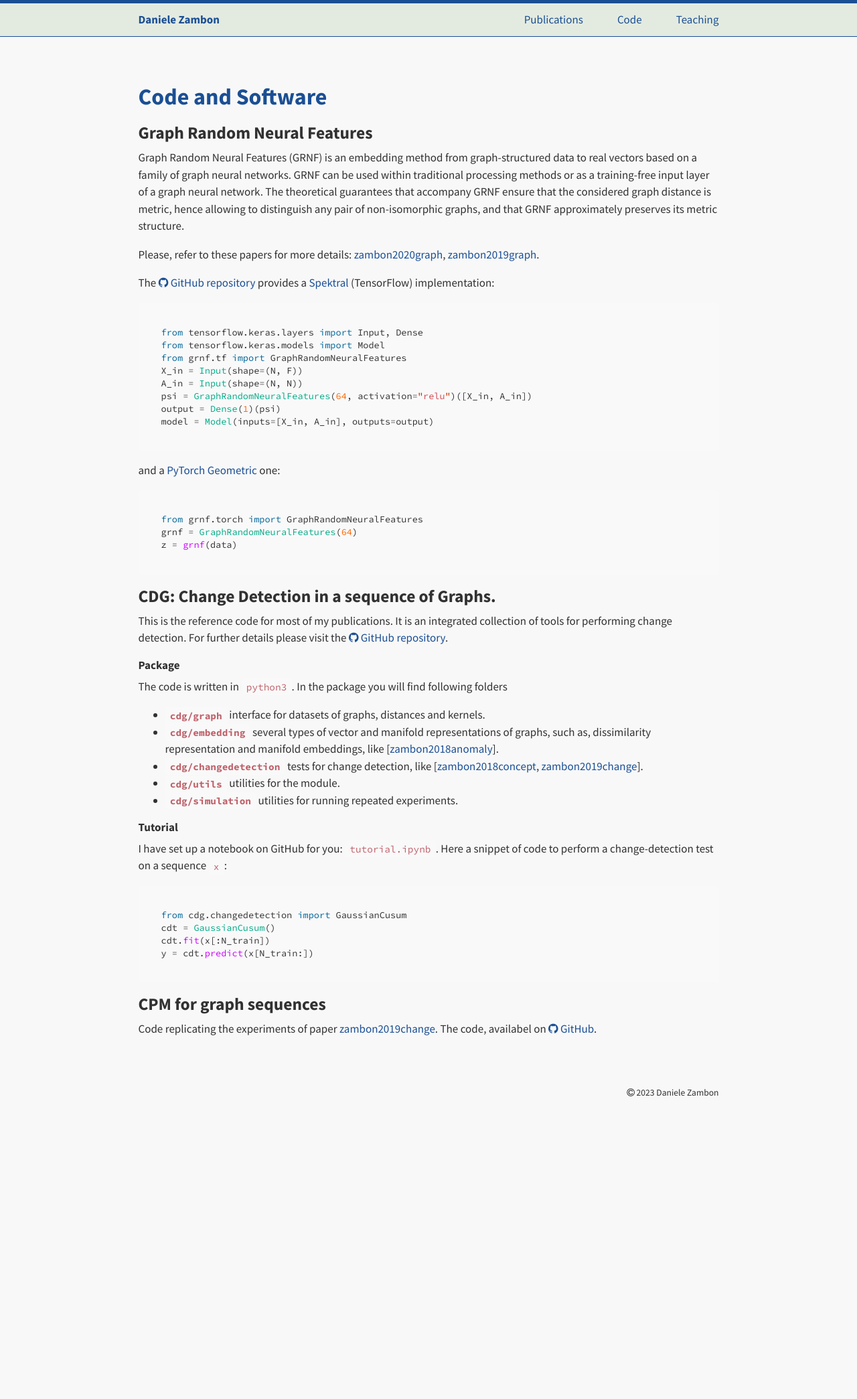
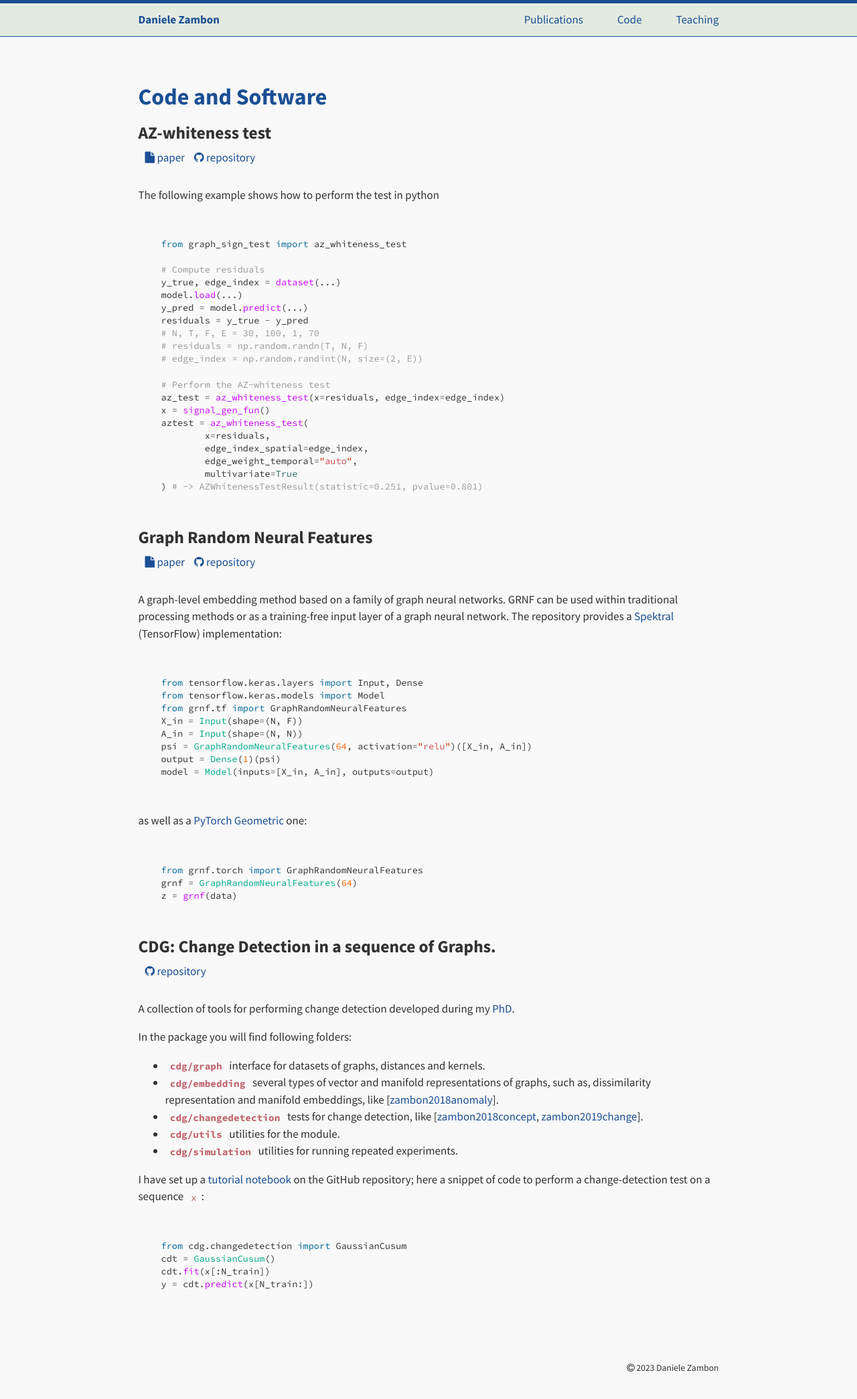
Before and after one commit to dzambon/dzambon.github.io, a Jekyll site: the page built from code.md, in a window 1280 px wide. Shown: the whole page at 67% size. Built offline with Jekyll 4.4.1, drawn with Linux system fonts in a browser that asks for light colours; a style sheet for code colours, icons or effects is not loaded; before the commit the page ends 1677 px from its top, so only the background shows below that.

Commit message:
added az-test code

````diff
--- a/_sass/components/_pagination.scss
+++ b/_sass/components/_pagination.scss
@@ -54,3 +54,27 @@ a.pagination-item {
     display: none;
   }
 }
+
+ul#paper-element-list,
+ul#code-element-list{
+  padding:0;
+  margin-left:10px;
+}
+
+ul#paper-element-list li,
+ul#code-element-list li {
+  display:inline;
+  padding-right:4pt;
+}
+
+ul#code-element-list{
+  margin-bottom:30px;
+}
+ul#code-element-list li{
+  padding-right:8pt;
+}
+
+ul#paper-element-list{
+  margin-top:-2px;
+  margin-bottom:0px;
+}
--- a/code.md
+++ b/code.md
@@ -4,19 +4,47 @@ title: Code and Software
 ---
 
 
+## AZ-whiteness test
 
+<ul id="code-element-list">
+	<li><a href="{{ base_path }}/#zambon2022aztest"><i class="fa fa-file"></i> paper</a></li>
+	<li><a href="https://github.com/dzambon/az-whiteness-test"><i class="fa fa-github"></i> repository</a></li>
+</ul>
 
+The following example shows how to perform the test in python
+
+```python
+from graph_sign_test import az_whiteness_test
+
+# Compute residuals
+y_true, edge_index = dataset(...)
+model.load(...)
+y_pred = model.predict(...)
+residuals = y_true - y_pred
+# N, T, F, E = 30, 100, 1, 70
+# residuals = np.random.randn(T, N, F)
+# edge_index = np.random.randint(N, size=(2, E))
+
+# Perform the AZ-whiteness test
+az_test = az_whiteness_test(x=residuals, edge_index=edge_index)
+x = signal_gen_fun()
+aztest = az_whiteness_test(
+	x=residuals,
+	edge_index_spatial=edge_index,
+	edge_weight_temporal="auto",
+	multivariate=True
+) # -> AZWhitenessTestResult(statistic=0.251, pvalue=0.801)
+```
 
 ## Graph Random Neural Features
 
-Graph Random Neural Features (GRNF) is an embedding method from graph-structured data to real vectors based on a family of graph neural networks.
-GRNF can be used within traditional processing methods or as a training-free input layer of a graph neural network.
-The theoretical guarantees that accompany GRNF ensure that the considered graph distance is metric, hence allowing to distinguish any pair of non-isomorphic graphs, and that GRNF approximately preserves its metric structure.
+<ul id="code-element-list">
+	<li><a href="{{ base_path }}/#zambon2020graph"><i class="fa fa-file"></i> paper</a></li>
+	<li><a href="https://github.com/dzambon/graph-random-neural-features."><i class="fa fa-github"></i> repository</a></li>
+</ul>
 
-Please, refer to these papers for more details: [zambon2020graph]({{ base_path }}/#zambon2020graph), [zambon2019graph]({{ base_path }}/#zambon2019graph).
-
-
-The [<i class="fa fa-github"></i> GitHub repository](https://github.com/dzambon/graph-random-neural-features.git) provides a [Spektral](graphneural.network) (TensorFlow) implementation:
+A graph-level embedding method based on a family of graph neural networks.
+GRNF can be used within traditional processing methods or as a training-free input layer of a graph neural network. The repository provides a [Spektral](graphneural.network) (TensorFlow) implementation:
 
 ```python
 from tensorflow.keras.layers import Input, Dense
@@ -28,8 +56,7 @@ psi = GraphRandomNeuralFeatures(64, activation="relu")([X_in, A_in])
 output = Dense(1)(psi)
 model = Model(inputs=[X_in, A_in], outputs=output)
 ```
-
-and a [PyTorch Geometric](https://github.com/rusty1s/pytorch_geometric) one:
+as well as a [PyTorch Geometric](https://github.com/rusty1s/pytorch_geometric) one:
 ```python
 from grnf.torch import GraphRandomNeuralFeatures
 grnf = GraphRandomNeuralFeatures(64)
@@ -39,17 +66,15 @@ z = grnf(data)
 
 
 
-
-
 ## CDG: Change Detection in a sequence of Graphs.
 
-This is the reference code for most of my publications. It is an integrated collection of tools for performing change detection.
-For further details please visit the [<i class="fa fa-github"></i> GitHub repository](https://github.com/dzambon/cdg).
+<ul id="code-element-list">
+	<li><a href="https://github.com/dzambon/cdg"><i class="fa fa-github"></i> repository</a></li>
+</ul>
 
-#### Package
+A collection of tools for performing change detection developed during my [PhD]({{ base_path }}/#zambon2022phdthesis).
 
-The code is written in `python3`.
-In the package you will find following folders
+In the package you will find following folders:
 * **`cdg/graph`** interface for datasets of graphs, distances and kernels.
 * **`cdg/embedding`** several types of vector and manifold representations of graphs, such as, dissimilarity representation and manifold embeddings, like [[zambon2018anomaly]({{ base_path }}/#zambon2018anomaly)].
 * **`cdg/changedetection`** tests for change detection, like [[zambon2018concept]({{ base_path }}/#zambon2018concept), [zambon2019change]({{ base_path }}/#zambon2019change)].
@@ -57,23 +82,11 @@ In the package you will find following folders
 * **`cdg/simulation`** utilities for running repeated experiments.
 
 
-#### Tutorial
-
-I have set up a notebook on GitHub for you: [`tutorial.ipynb`](https://github.com/dzambon/cdg/blob/master/tutorial.ipynb).
-Here a snippet of code to perform a change-detection test on a sequence `x`:
+I have set up a [tutorial notebook](https://github.com/dzambon/cdg/blob/master/tutorial.ipynb) on the GitHub repository;
+here a snippet of code to perform a change-detection test on a sequence `x`:
 ```python
 from cdg.changedetection import GaussianCusum
 cdt = GaussianCusum()
 cdt.fit(x[:N_train])
 y = cdt.predict(x[N_train:])
 ```
-
-
-
-
-
-
-## CPM for graph sequences
-
-Code replicating the experiments of paper [zambon2019change]({{ base_path }}/#zambon2019change).
-The code, availabel on [<i class="fa fa-github"></i> GitHub](https://github.com/dzambon/cpm-graph-sequence.git).
````
Also changed, not shown: _data/papers.yaml (+7 -1 lines), _includes/paper_list.html (+29 -9 lines), index.md (+1 -0 lines).
